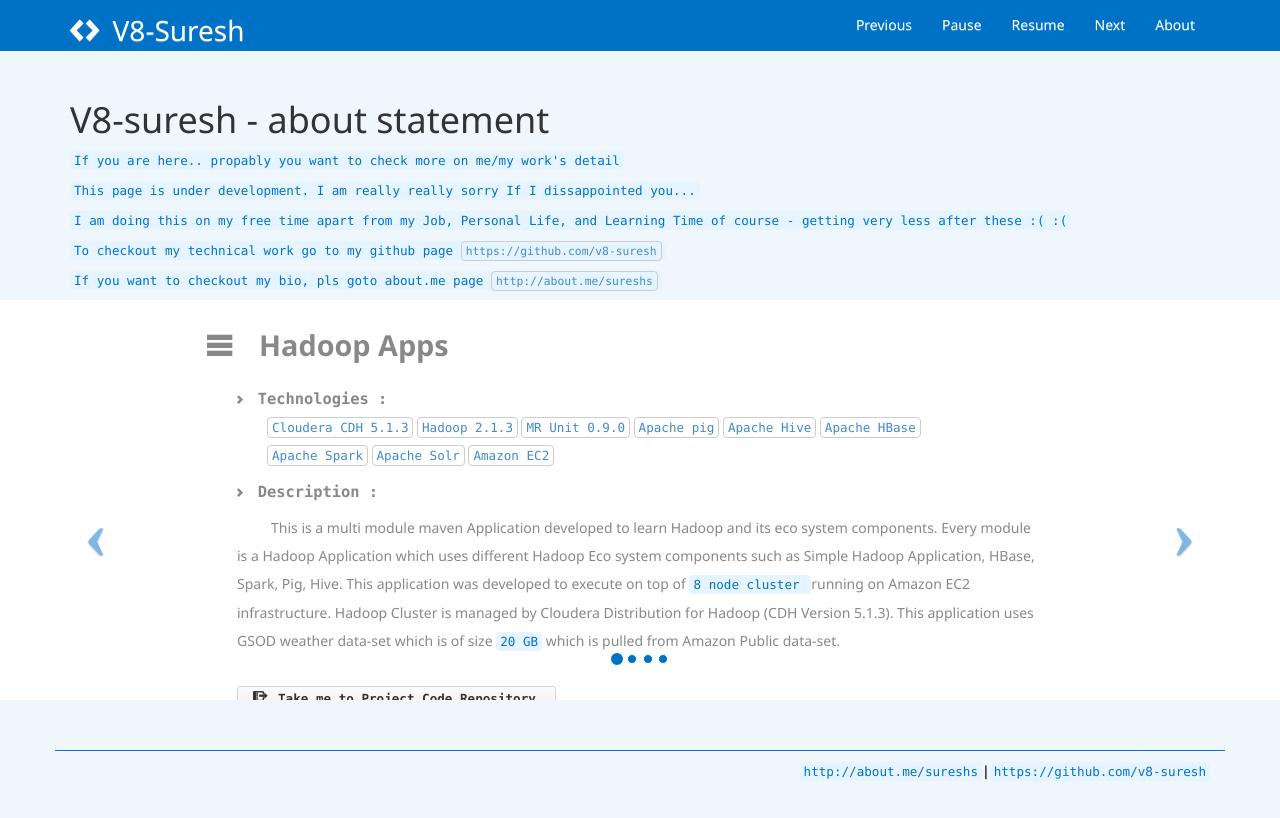
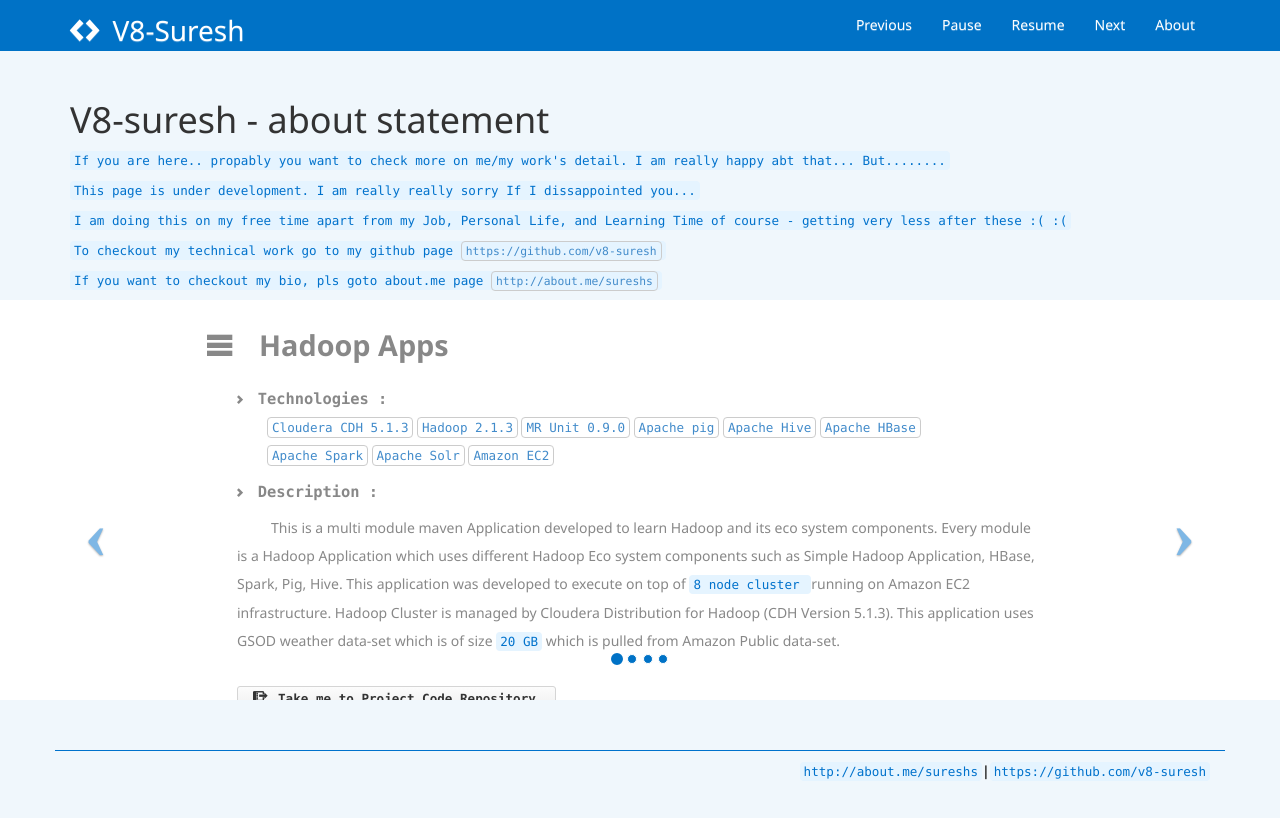
Before and after one commit to v8-suresh/v8-suresh.github.io, a plain HTML site: page index.html in a window 1280 px wide. Drawn offline with Linux system fonts and the light colour scheme.

Commit message:
Update index.html

```diff
--- a/index.html
+++ b/index.html
@@ -72,7 +72,7 @@
     <div id="about" class="row">
         <div class="col-lg-12">
             <h1>V8-suresh - about statement</h1>
-            <p><code>If you are here.. propably you want to check more on me/my work's detail</code></p>
+            <p><code>If you are here.. propably you want to check more on me/my work's detail. I am really happy abt that... But........</code></p>
             <p><code>This page is under development. I am really really sorry If I dissappointed you... </code></p>
             <p><code>I am doing this on my free time apart from my Job, Personal Life, and Learning Time of course  - getting very less after these :( :( </code></p>
             <p><code>To checkout my technical work go to my github page <a href="https://github.com/v8-suresh" target="_blank"><code class="codeTxt codeTxtBorder">https://github.com/v8-suresh</code></a></code></p>
```
